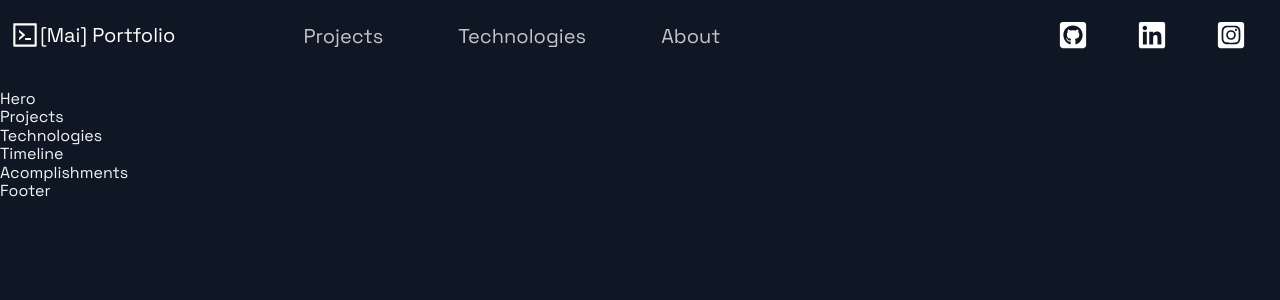
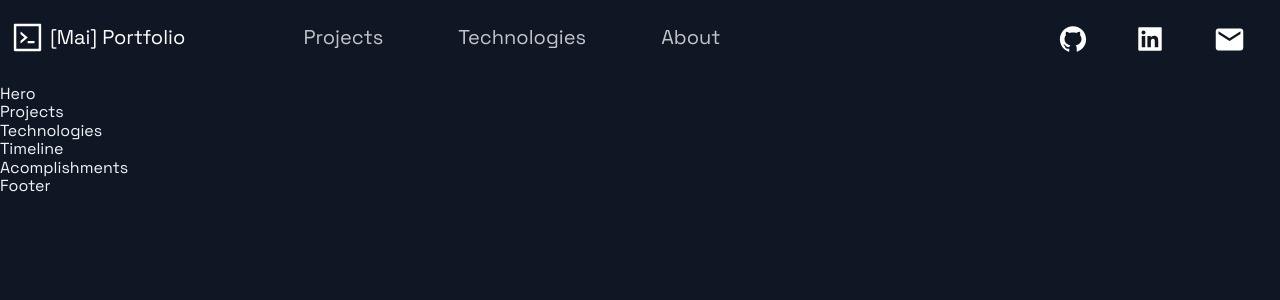
Before and after one commit to anjerraa/Portfolio-Website, a Next.js app: page / in a window 1280 px wide. Shown: the top 300 px of the page. Built offline with nearby package versions, Linux system fonts and the light colour scheme.

Commit message:
Changed the sizing of the icons and fonts. Changed instagram link to email link. Added code to make the navlinks slightly bigger when hovered

```diff
--- a/src/components/Header/Header.js
+++ b/src/components/Header/Header.js
@@ -2,8 +2,8 @@
 import Link from 'next/link';
 import React from 'react';
 // Allow us to use icon presets.
-import { FaGithubSquare, FaLinkedin, FaInstagramSquare } from 'react-icons/fa';
-import { AiOutlineCode } from 'react-icons/ai';
+import { AiOutlineCode, AiFillGithub, AiFillLinkedin, AiOutlineMail } from 'react-icons/ai';
+import { MdMail } from 'react-icons/md';
 // Premade header styles.
 import { Container, Span, Div1, Div2, Div3, NavLink, SocialIcons } from './HeaderStyles';
 
@@ -13,8 +13,8 @@ const Header = () =>  (
     {/* Header: icon and name. */}
     <Div1>
       <Link href="/">
-        <a style={{display: "flex", alignItems: "center", color: "white", marginBottom: '30px'}}>
-          <AiOutlineCode size="3rem"/> <Span>[Mai] Portfolio</Span>
+        <a style={{display: "flex", alignItems: "center", color: "white", marginBottom: '20px'}}>
+          <AiOutlineCode size="3.5rem" style={{marginRight: '5px'}}/> <Span>[Mai] Portfolio</Span>
         </a>
       </Link>
     </Div1>
@@ -41,13 +41,13 @@ const Header = () =>  (
     {/* Social links via React icons. */}
     <Div3>
       <SocialIcons href="https://github.com/anjerraa">
-        <FaGithubSquare size="3rem"/>
+        <AiFillGithub size="3rem"/>
       </SocialIcons>
       <SocialIcons href="https://www.linkedin.com/in/mai-ngoc-pham/">
-        <FaLinkedin size="3rem"/>
+        <AiFillLinkedin size="3rem"/>
       </SocialIcons>
-      <SocialIcons href="https://instagram.com/anjerraa">
-        <FaInstagramSquare size="3rem"/>
+      <SocialIcons href="mailto:angellapham240@gmail.com">
+        <MdMail size="3.3rem"/>
       </SocialIcons>
     </Div3>
 
--- a/src/components/Header/HeaderStyles.js
+++ b/src/components/Header/HeaderStyles.js
@@ -34,8 +34,6 @@ export const Div1 = styled.div`
 export const Div2 = styled.div`
   grid-area: 1 / 2 / 2 / 4;
   display: flex;
-  // // Aligns the navbar to the header.
-  // padding-top: 0.75rem;
   justify-content: space-around;
   @media ${(props) => props.theme.breakpoints.sm} {
     grid-area: 2 / 2 / 3 / 5;
@@ -55,12 +53,13 @@ export const Div3 = styled.div`
 // Navigation Links
 export const NavLink = styled.a`
   font-size: 2rem;
-  line-height: 32px;
+  line-height: 35px;
   color: rgba(255, 255, 255, 0.75);
   transition: 0.4s ease;
   &:hover {
     color: #fff;
     opacity: 1;
+    font-size: 2.1rem;
     cursor: pointer;
   }
   @media ${(props) => props.theme.breakpoints.sm} {
@@ -118,10 +117,10 @@ export const NavProductsIcon = styled(IoIosArrowDropdown)`
 // Social Icons
 
 export const SocialIcons = styled.a`
-transition: 0.3s ease;
+transition: 0.8s ease;
 color: white;
 border-radius: 5px;
-margin-bottom: 25px;
+margin-bottom: 12px;
 &:hover {
     transform: scale(1.2);
     cursor: pointer;
```
